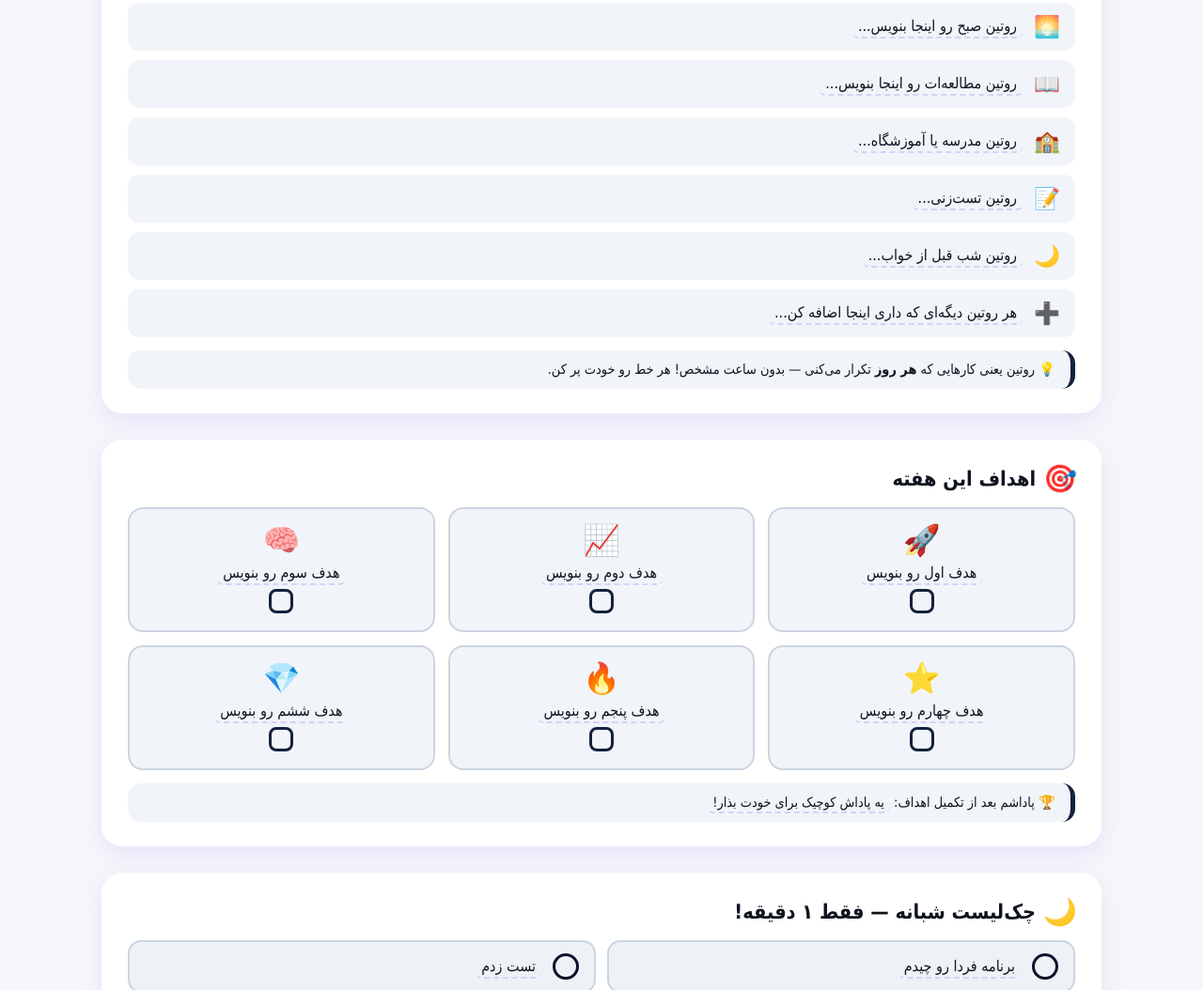
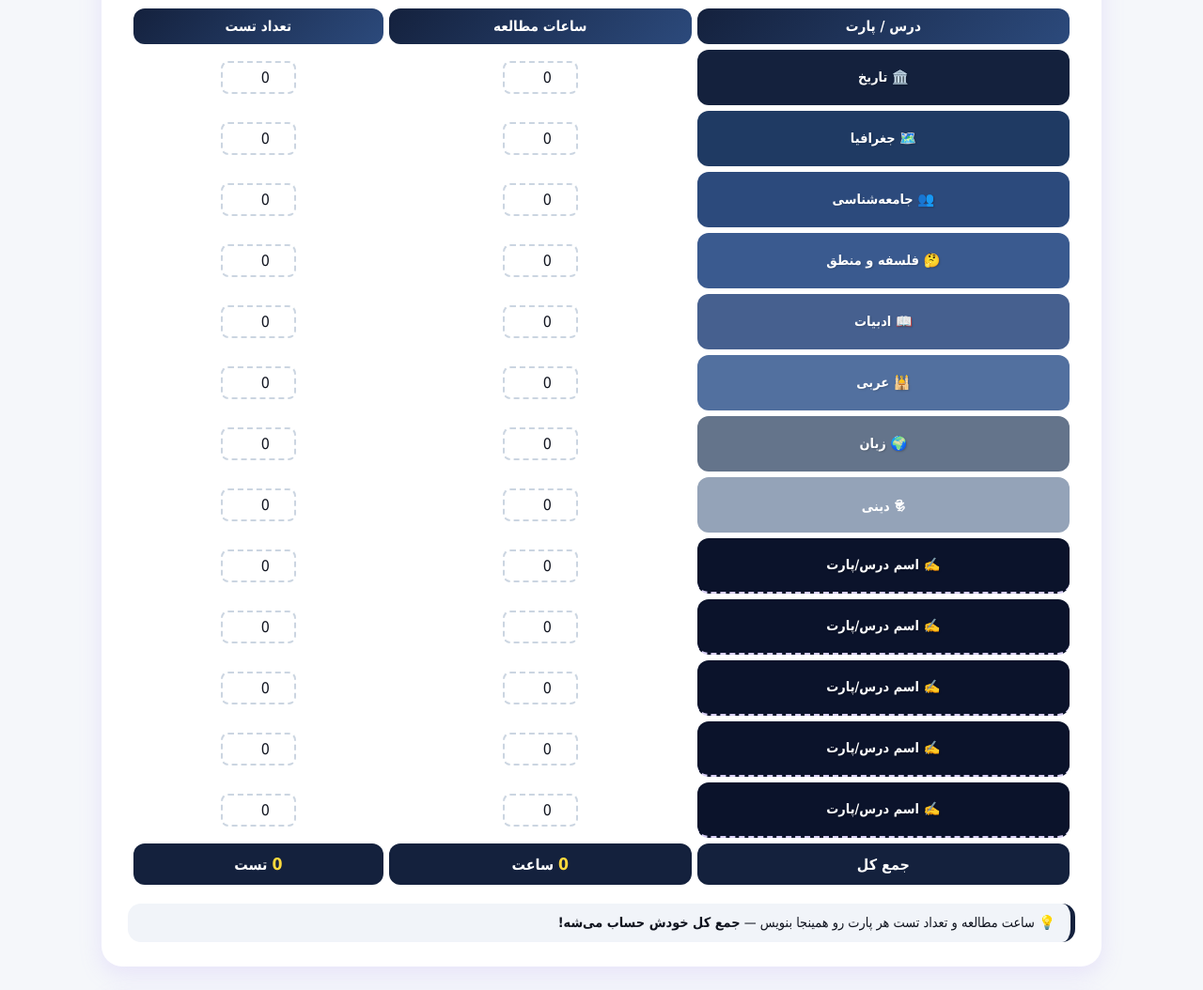
Before and after one commit to jalalisomayeh3-afk/-, a plain HTML site: page index.html in a window 1280 px wide. Shown: the part 1135-2189 px from the top of the page at 94% size. Drawn offline with Linux system fonts and the light colour scheme; a small style sheet from the web is missing.

Commit message:
افزودن جدول ثبت ساعت مطالعه و تست هر پارت با جمع کل خودکار
Co-authored-by: jalalisomayeh3-afk <jalalisomayeh3-afk@users.noreply.github.com>

```diff
--- a/index.html
+++ b/index.html
@@ -370,6 +370,14 @@
     font-family:inherit; width:90px; border:2px dashed #cbd5e1;
     border-radius:8px; padding:4px 8px; background:#fff; color:var(--ink);
   }
+  .log-in{
+    font-family:inherit; width:80px; border:2px dashed #cbd5e1;
+    border-radius:8px; padding:6px 8px; background:#fff; color:var(--ink);
+    text-align:center; font-size:1rem;
+  }
+  .log-in:focus{outline:none; border-color:var(--c1); background:#eef2f7;}
+  .log-total td{background:#14213d; color:#fff; font-weight:800; font-size:1rem;}
+  .log-total span{font-size:1.1rem; color:#ffd93d;}
 
   footer{
     text-align:center; padding:20px; color:#64748b; font-size:.85rem;
@@ -524,6 +532,28 @@
   </div>
 
   <div class="card">
+    <h2><span class="badge">📊</span> ثبت ساعت مطالعه و تست هر پارت</h2>
+    <table id="logTable">
+      <tr><th>درس / پارت</th><th>ساعات مطالعه</th><th>تعداد تست</th></tr>
+      <tr><td class="subj f-tarikh">🏛️ تاریخ</td><td><input type="number" class="log-in" min="0" step="0.5" value="0"></td><td><input type="number" class="log-in" min="0" value="0"></td></tr>
+      <tr><td class="subj f-joqrafia">🗺️ جغرافیا</td><td><input type="number" class="log-in" min="0" step="0.5" value="0"></td><td><input type="number" class="log-in" min="0" value="0"></td></tr>
+      <tr><td class="subj f-ejtemai">👥 جامعه‌شناسی</td><td><input type="number" class="log-in" min="0" step="0.5" value="0"></td><td><input type="number" class="log-in" min="0" value="0"></td></tr>
+      <tr><td class="subj f-falsafe">🤔 فلسفه و منطق</td><td><input type="number" class="log-in" min="0" step="0.5" value="0"></td><td><input type="number" class="log-in" min="0" value="0"></td></tr>
+      <tr><td class="subj f-farsi">📖 ادبیات</td><td><input type="number" class="log-in" min="0" step="0.5" value="0"></td><td><input type="number" class="log-in" min="0" value="0"></td></tr>
+      <tr><td class="subj f-arabi">🕌 عربی</td><td><input type="number" class="log-in" min="0" step="0.5" value="0"></td><td><input type="number" class="log-in" min="0" value="0"></td></tr>
+      <tr><td class="subj f-english">🌍 زبان</td><td><input type="number" class="log-in" min="0" step="0.5" value="0"></td><td><input type="number" class="log-in" min="0" value="0"></td></tr>
+      <tr><td class="subj f-dini">🕏 دینی</td><td><input type="number" class="log-in" min="0" step="0.5" value="0"></td><td><input type="number" class="log-in" min="0" value="0"></td></tr>
+      <tr><td class="subj f-custom" contenteditable="true">✍️ اسم درس/پارت</td><td><input type="number" class="log-in" min="0" step="0.5" value="0"></td><td><input type="number" class="log-in" min="0" value="0"></td></tr>
+      <tr><td class="subj f-custom" contenteditable="true">✍️ اسم درس/پارت</td><td><input type="number" class="log-in" min="0" step="0.5" value="0"></td><td><input type="number" class="log-in" min="0" value="0"></td></tr>
+      <tr><td class="subj f-custom" contenteditable="true">✍️ اسم درس/پارت</td><td><input type="number" class="log-in" min="0" step="0.5" value="0"></td><td><input type="number" class="log-in" min="0" value="0"></td></tr>
+      <tr><td class="subj f-custom" contenteditable="true">✍️ اسم درس/پارت</td><td><input type="number" class="log-in" min="0" step="0.5" value="0"></td><td><input type="number" class="log-in" min="0" value="0"></td></tr>
+      <tr><td class="subj f-custom" contenteditable="true">✍️ اسم درس/پارت</td><td><input type="number" class="log-in" min="0" step="0.5" value="0"></td><td><input type="number" class="log-in" min="0" value="0"></td></tr>
+      <tr class="log-total"><td>جمع کل</td><td><span id="totalHours">0</span> ساعت</td><td><span id="totalTests">0</span> تست</td></tr>
+    </table>
+    <div class="tip">💡 ساعت مطالعه و تعداد تست هر پارت رو همینجا بنویس — <b>جمع کل خودش حساب می‌شه!</b></div>
+  </div>
+
+  <div class="card">
     <h2><span class="badge">🔁</span> روتین‌های من</h2>
     <div class="routine-list">
       <div class="routine-line"><span class="r-emoji">🌅</span><span contenteditable="true">روتین صبح رو اینجا بنویس...</span></div>
@@ -670,11 +700,15 @@
   const KEY='konkur-planner-v2';
   function saveState(){
     try{
-      const data={text:{},checks:{}};
+      const data={text:{},checks:{},nums:{}};
       document.querySelectorAll('[contenteditable="true"]').forEach((el,i)=>data.text[i]=el.innerHTML);
       document.querySelectorAll('input[type=checkbox]').forEach((el,i)=>{
         if(el.closest('#nightList')) return;
         data.checks[i]=el.checked;
+      });
+      document.querySelectorAll('input[type=number]').forEach((el,i)=>{
+        if(el.id==='testsToday') return;
+        data.nums[i]=el.value;
       });
       localStorage.setItem(KEY, JSON.stringify(data));
     }catch(e){}
@@ -688,6 +722,10 @@
       document.querySelectorAll('input[type=checkbox]').forEach((el,i)=>{
         if(el.closest('#nightList')) return;
         if(data.checks[i]!==undefined) el.checked=data.checks[i];
+      });
+      document.querySelectorAll('input[type=number]').forEach((el,i)=>{
+        if(el.id==='testsToday') return;
+        if(data.nums && data.nums[i]!==undefined) el.value=data.nums[i];
       });
     }catch(e){}
   }
@@ -721,6 +759,18 @@
     saveState();
   });
   document.addEventListener('input', saveState);
+  document.addEventListener('input', function(e){
+    if(e.target.classList && e.target.classList.contains('log-in')) calcLog();
+  });
+  function calcLog(){
+    let h=0, t=0;
+    document.querySelectorAll('#logTable tr').forEach(function(row){
+      const ins=row.querySelectorAll('input[type=number]');
+      if(ins.length===2){ h+=parseFloat(ins[0].value)||0; t+=parseInt(ins[1].value)||0; }
+    });
+    document.getElementById('totalHours').textContent=h;
+    document.getElementById('totalTests').textContent=t;
+  }
 
   function weekStart(d){
     const diff=(d.getDay()+1)%7;
@@ -951,6 +1001,7 @@
   restoreNight();
   renderMood();
   refreshStats();
+  calcLog();
 </script>
 
 </body>
```
